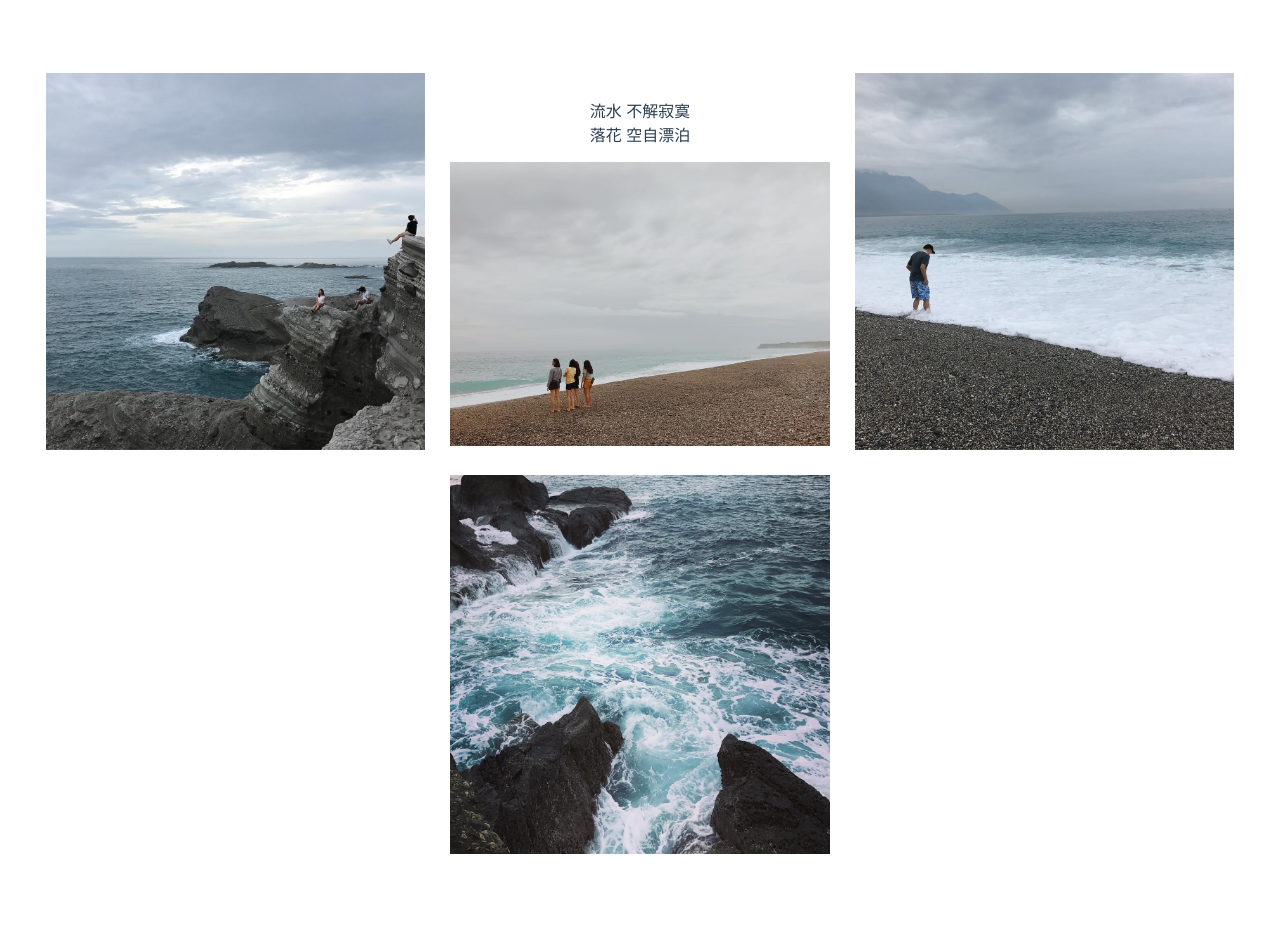
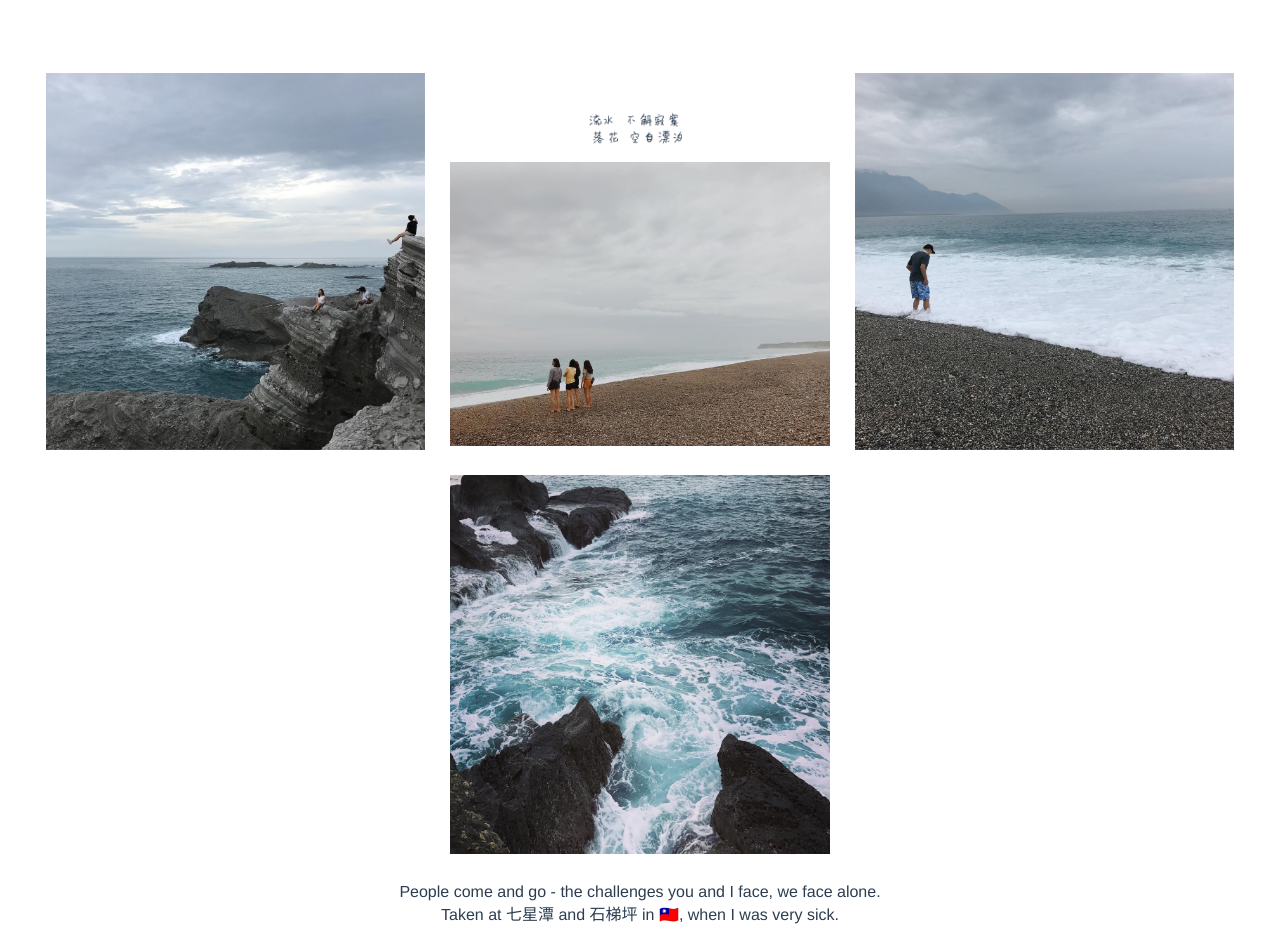
Before and after one commit to causztic/lyrical-arts, a Vue app: page / in a window 1280 px wide. Before the commit the page ends 875 px from the top, so only its background shows below. Built offline with nearby package versions, Linux system fonts and the light colour scheme.

Commit message:
use image instead of text to avoid loading unecessary font file

```diff
--- a/src/components/Images.vue
+++ b/src/components/Images.vue
@@ -3,11 +3,7 @@
     <div class='images'>
       <img class='image' src='../assets/1.jpg'>
       <div class='image'>
-        <p>
-        流水 不解寂寞
-        <br/>
-        落花 空自漂泊
-        </p>
+        <img src='../assets/text.png'>
         <img src='../assets/2.jpg'>
       </div>
       <img class='image' src='../assets/3.jpg'>
@@ -15,6 +11,11 @@
     <div class='images'>
       <img class='image' src='../assets/4.jpg'>
     </div>
+    <p>
+      People come and go - the challenges you and I face, we face alone.
+      <br/>
+      Taken at 七星潭 and 石梯坪 in 🇹🇼, when I was very sick.
+    </p>
   </div>
 </template>
 
```
Also changed, not shown: src/assets/text.png (added).
